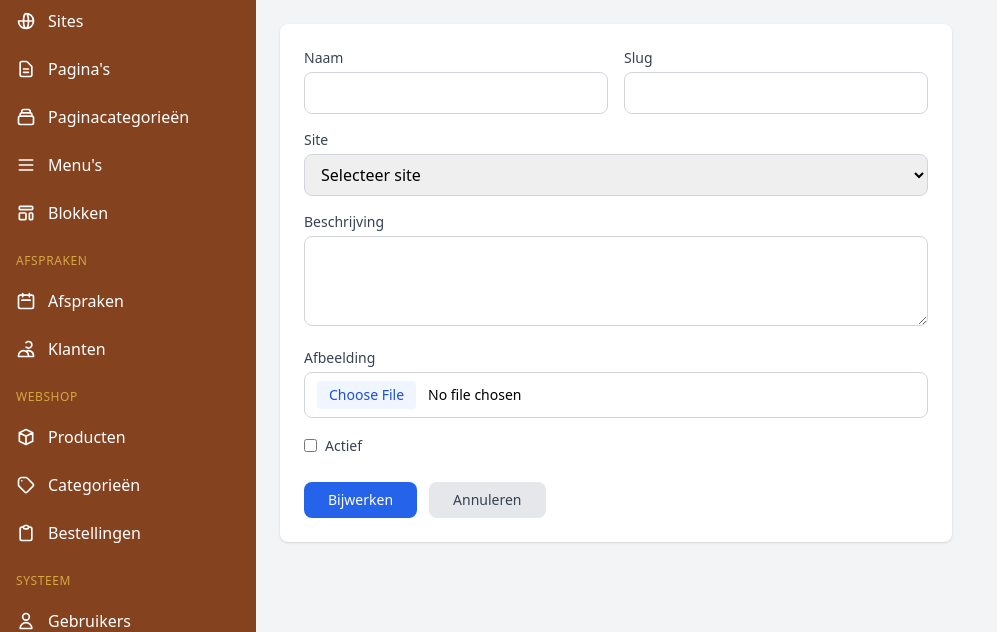
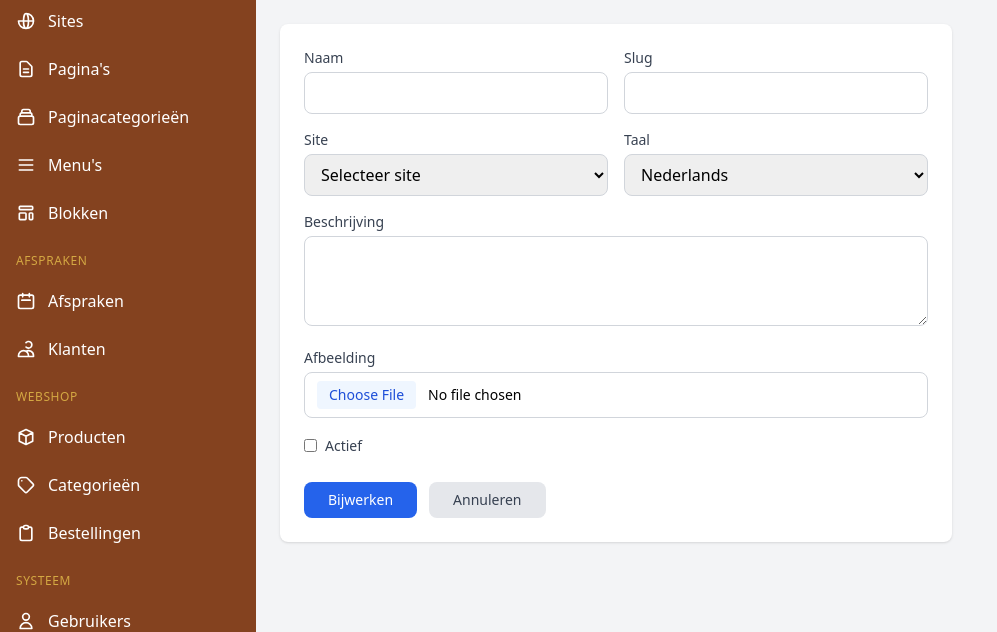
Before and after one commit to vdkstefaan83/g-win, a PHP site: template views/admin/page-categories/edit.twig in a window 1280 px wide. Shown: the part 168-800 px from the top of the page, without its empty margins (0-997 px from the left). Run offline with PHP 8.4, Linux system fonts and the light colour scheme; the template is opened without the code that fills it, so the values that code supplies are empty; some libraries are stand-ins or nearby versions.

Commit message:
Add language support to page categories admin
- Lang dropdown in create/edit forms
- Lang column in index table
- Controller saves lang field on store/update

Co-Authored-By: Claude Opus 4.6 <noreply@anthropic.com>

```diff
--- a/app/Controllers/Admin/PageCategoryController.php
+++ b/app/Controllers/Admin/PageCategoryController.php
@@ -48,6 +48,7 @@ class PageCategoryController extends Controller
         }
 
         $data = $validation['data'];
+        $data['lang'] = $this->input('lang', 'nl');
         $data['description'] = $this->input('description', '');
         $data['sort_order'] = (int) $this->input('sort_order', 0);
         $data['is_active'] = $this->input('is_active') ? 1 : 0;
@@ -92,6 +93,7 @@ class PageCategoryController extends Controller
         }
 
         $data = $validation['data'];
+        $data['lang'] = $this->input('lang', 'nl');
         $data['description'] = $this->input('description', '');
         $data['sort_order'] = (int) $this->input('sort_order', 0);
         $data['is_active'] = $this->input('is_active') ? 1 : 0;
--- a/views/admin/page-categories/edit.twig
+++ b/views/admin/page-categories/edit.twig
@@ -29,6 +29,7 @@
                 </div>
             </div>
 
+            <div class="grid grid-cols-1 md:grid-cols-2 gap-4">
                 <div>
                     <label for="site_id" class="block text-sm font-medium text-gray-700 mb-1">Site</label>
                     <select name="site_id" id="site_id" required
@@ -38,6 +39,15 @@
                             <option value="{{ s.id }}" {{ category.site_id == s.id ? 'selected' : '' }}>{{ s.name }}</option>
                         {% endfor %}
                     </select>
+                </div>
+                <div>
+                    <label for="lang" class="block text-sm font-medium text-gray-700 mb-1">Taal</label>
+                    <select name="lang" id="lang"
+                            class="w-full border border-gray-300 rounded-lg px-3 py-2 focus:ring-2 focus:ring-blue-500 focus:border-blue-500">
+                        <option value="nl" {{ category.lang == 'nl' ? 'selected' : '' }}>Nederlands</option>
+                        <option value="fr" {{ category.lang == 'fr' ? 'selected' : '' }}>Frans</option>
+                    </select>
+                </div>
             </div>
 
             <div>
```
Also changed, not shown: views/admin/page-categories/create.twig (+10 -0 lines), views/admin/page-categories/index.twig (+7 -1 lines). Lines whose indentation alone changed are shown as unchanged.
